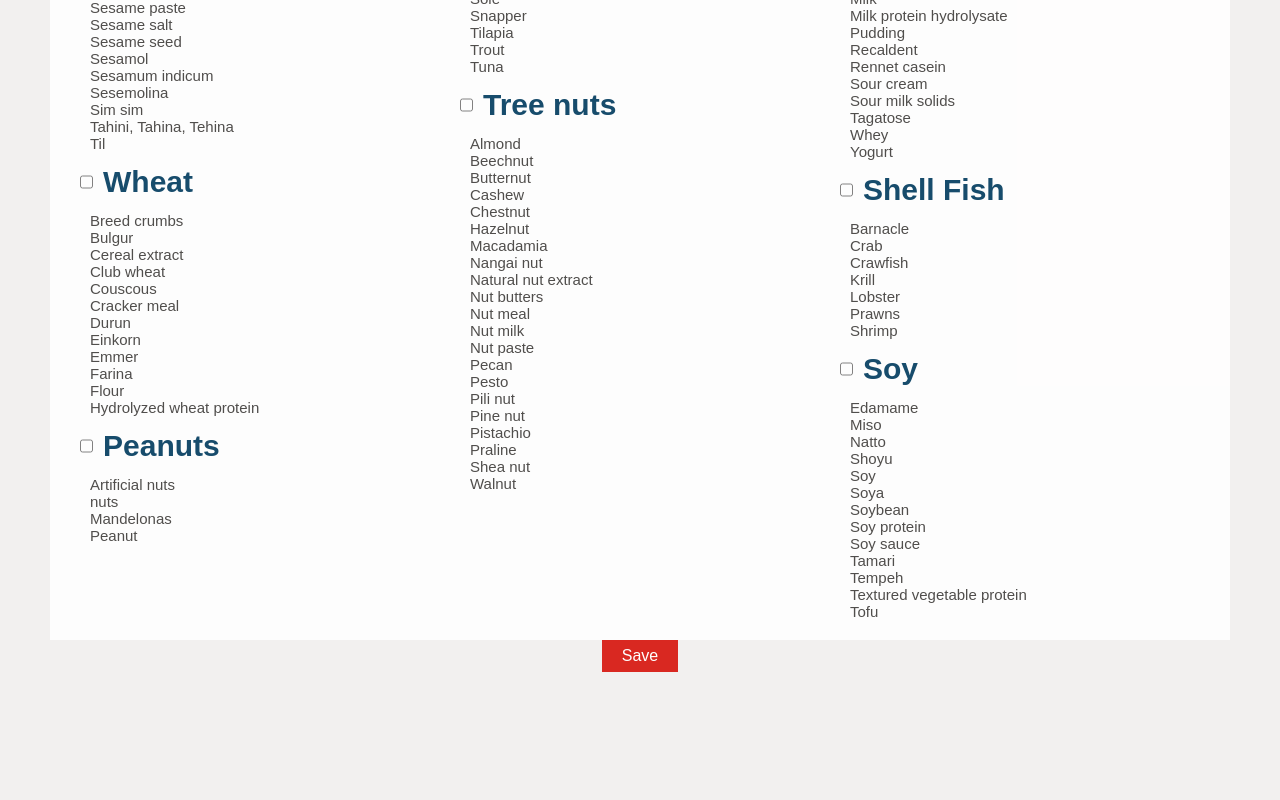
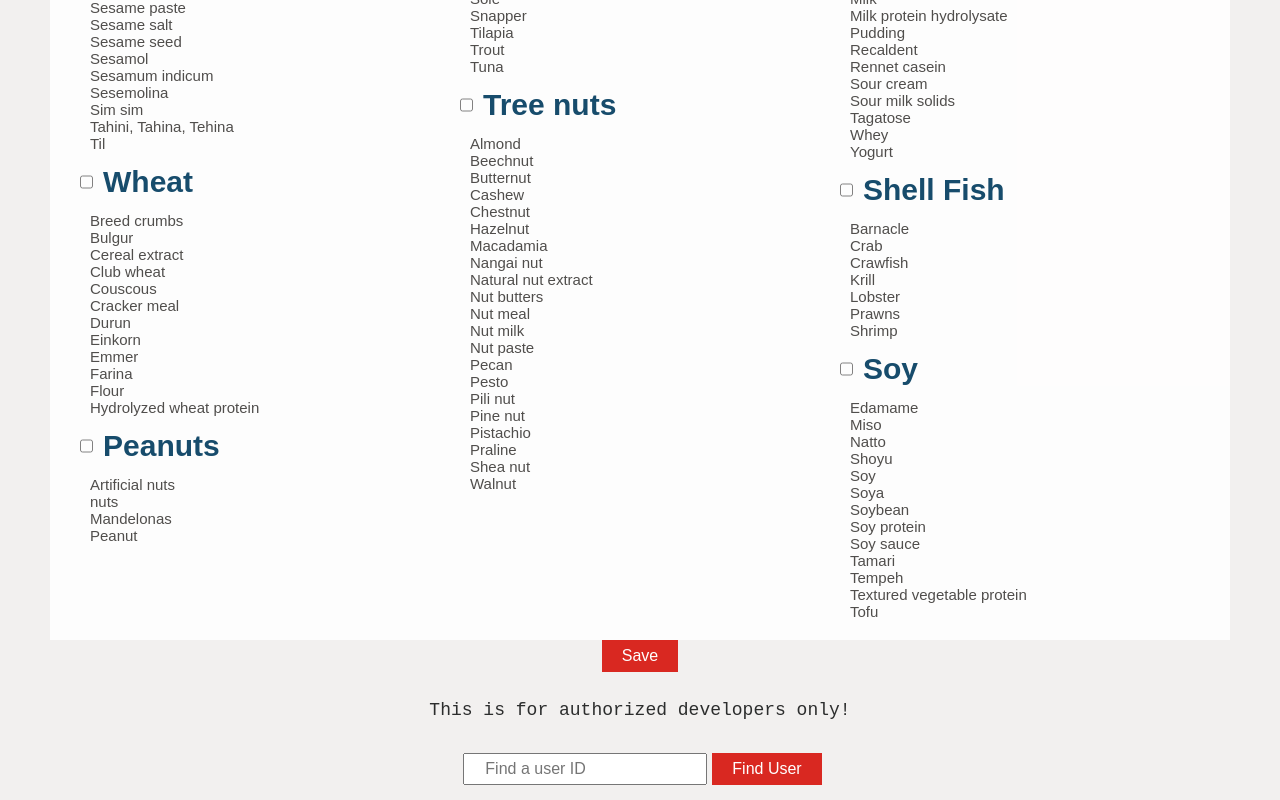
Before and after one commit to naeohmi/can-i-eat-this, a React (Create React App) app in the folder react/: page /profile in a window 1280 px wide. Shown: the part 631-1431 px from the top of the page. Before the commit the page ends 1313 px from the top, so only its background shows below. Built offline with nearby package versions, Linux system fonts and the light colour scheme.

Commit message:
we can retrieve data from any existing userid and display in profile

```diff
--- a/react/src/App.css
+++ b/react/src/App.css
@@ -218,7 +218,7 @@ td {
 	text-align: center;
 }
 
-.savePreferences, .editPreferences {
+.savePreferences, .editPreferences, .findUser {
     width: auto;
 	padding: 7px 20px;
     font-size: 16px;
@@ -229,7 +229,7 @@ td {
 	background-color: #D92821;
 }
 
-.savePreferences:hover, .editPreferences:hover {
+.savePreferences:hover, .editPreferences:hover, .findUser:hover {
 	background-color: #FF241C;
 }
 
@@ -381,7 +381,7 @@ img.thumbnail{
 	.row {
 	display: block;
 	}
-	.savePreferences, .editPreferences {
+	.savePreferences, .editPreferences, .findUser {
 	margin: 0px 5%;
 	width: 40%;
 	}
--- a/react/src/App.js
+++ b/react/src/App.js
@@ -31,6 +31,7 @@ class App extends Component {
     this.updateCheckboxes = this.updateCheckboxes.bind(this);
     this.changeState = this.changeState.bind(this);
     this.grabData = this.grabData.bind(this);
+    this.readAllergies = this.readAllergies.bind(this);
   }
 
    grabData(productBrand, upc, productName, ingredientList, ingredientString) {
@@ -87,21 +88,17 @@ class App extends Component {
   }
 
   // Read an existing user profile.
-  readAllergies() {
-  axios.get('https://caneatthis.herokuapp.com/api/allergies/' + this.state.userid)
+  readAllergies(userid) {
+  // console.log(userid);
+  axios.get('https://caneatthis.herokuapp.com/api/allergies/' + userid)
     .then((res) => {
     var issues = [res.data.data.eggsallergy, res.data.data.fishallergy,
                   res.data.data.milkallergy, res.data.data.peanutsallergy,
                   res.data.data.sesame, res.data.data.shellfish,
                   res.data.data.soy, res.data.data.treenuts,
                   res.data.data.wheat]
-    for (let i = 0; i < issues.length; i += 1){
-      if(issues[i] === undefined) {
-        issues[i] = false;
-        return issues;
-      }}
-    console.log(issues);
     this.setState ({
+      readOnly: true,
       issues: issues
      })
     }
@@ -170,6 +167,7 @@ class App extends Component {
                  issues={this.state.issues}
                  readOnly={this.state.readOnly}
                  changeState={this.changeState}
+                 readAllergies={this.readAllergies}
                  />) }/>
           <Route path="/result" exact component={() => (<Result
                  upc={this.state.upc}
--- a/react/src/components/Profile.js
+++ b/react/src/components/Profile.js
@@ -52,6 +52,12 @@ class Profile extends Component {
 	    // Passing the array "issues" to the updateCheckboxes method.
 	    this.props.updateCheckboxes(userid, issues, true);
   	}
+  }
+
+  findUserID(event) {
+	let userid = this.refs.findUserID.value;
+	console.log("Getting information from the user id: " + userid);
+	this.props.readAllergies(userid);
   }
 
   // Call the method that turns readOnly false.
@@ -261,6 +267,16 @@ class Profile extends Component {
 		  <div className="buttons">
 			{this.renderEdit()}
 		  </div>
+		  <div className="buttons">
+		  <p className="paragraph">This is for authorized developers only!</p>
+		  	<input
+            type="text"
+            placeholder="Find a user ID"
+            ref="findUserID"
+            className="findUserID"
+            />
+			<button className="findUser" onClick={this.findUserID.bind(this)}>Find User</button>
+		  </div>
       </div>
     );
   }
```
